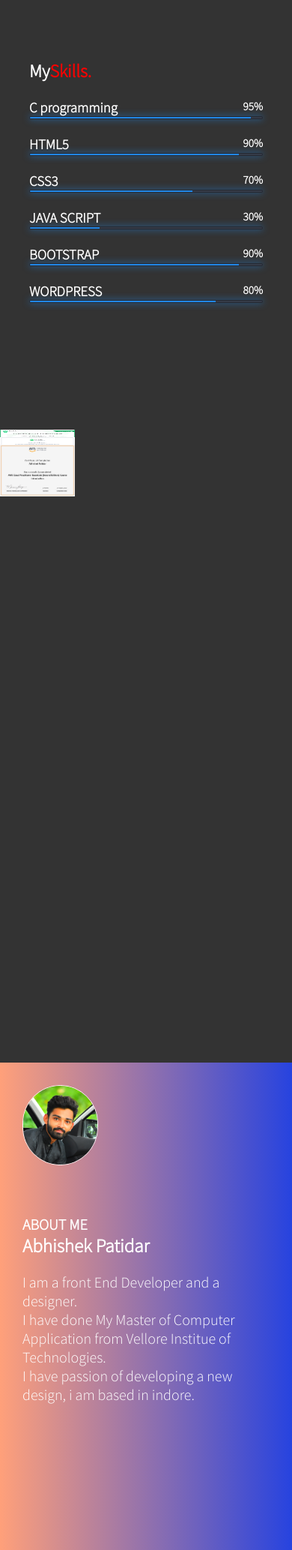
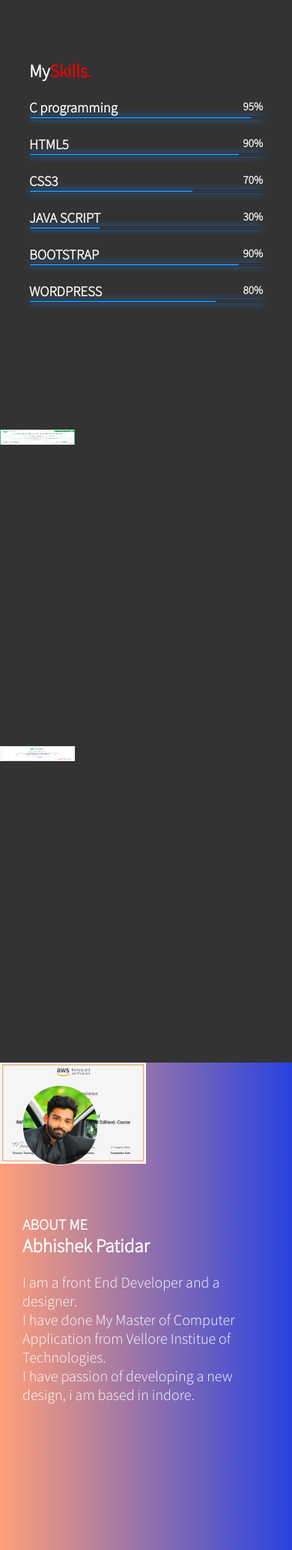
Before and after one commit to 9926830418/portfolio, a PHP site: page / in a window 390 px wide. Shown: the part 845-2912 px from the top of the page at 75% size. Run offline with PHP 8.4, Linux system fonts and the light colour scheme; some libraries are stand-ins or nearby versions.

Commit message:
Update style.css

```diff
--- a/style.css
+++ b/style.css
@@ -686,8 +686,8 @@ display: none;
 	}
 	.gallery {
 
-		width: 100px;
-		height: 10px;
+		width: 50%;
+		height: 50vh;
 		border: none;
                 margin-top: 0px;
 	        margin-left: 0px;
```
